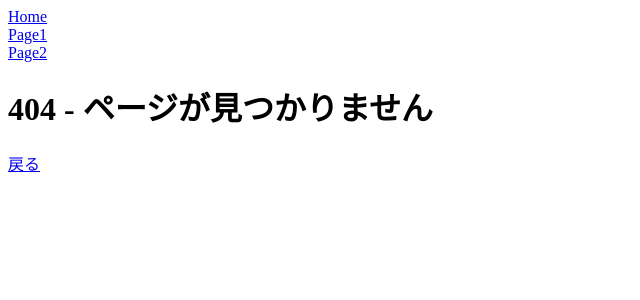
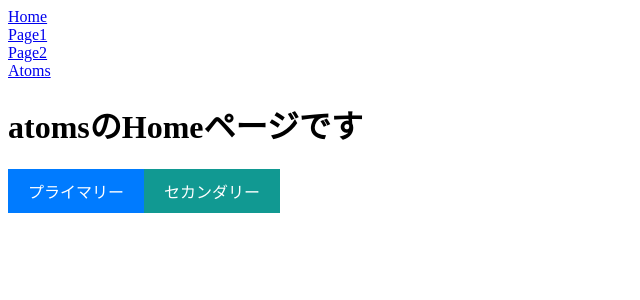
Before and after one commit to kingkazuma7/jakey_stepup_react17, a React (Create React App) app: page /atoms in a window 1280 px wide. Before the commit this address had no page. Shown: the top 300 px of the page, without its empty margins (0-640 px from the left). Built offline with nearby package versions, Linux system fonts and the light colour scheme.

Commit message:
29. Atomの作成

```diff
--- a/package.json
+++ b/package.json
@@ -10,10 +10,12 @@
     "@types/node": "^16.18.109",
     "@types/react": "^17.0.0",
     "@types/react-dom": "^17.0.0",
+    "@types/styled-components": "^5.1.34",
     "react": "^17.0.0",
     "react-dom": "^17.0.0",
     "react-router-dom": "^5.0.0",
     "react-scripts": "5.0.1",
+    "styled-components": "^6.1.13",
     "typescript": "^4.9.5",
     "web-vitals": "^2.1.4"
   },
--- a/src/App.tsx
+++ b/src/App.tsx
@@ -10,6 +10,8 @@ export default function App() {
         <Link to="/page1">Page1</Link>
         <br />
         <Link to="/page2">Page2</Link>
+        <br />
+        <Link to="/atoms">Atoms</Link>
         <Router />
       </div>
     </BrowserRouter>
--- /dev/null
+++ b/src/components/atoms/Atoms.tsx
@@ -0,0 +1,12 @@
+import { PrimaryButton } from './button/PrimaryButton';
+import { SecondaryButton } from './button/SecondaryButton';
+
+export const Atoms = () => {
+  return (
+    <>
+      <h1>atomsのHomeページです</h1>
+      <PrimaryButton>プライマリー</PrimaryButton>
+      <SecondaryButton>セカンダリー</SecondaryButton>
+    </>
+  );
+};
--- /dev/null
+++ b/src/components/atoms/button/BaseButton.tsx
@@ -0,0 +1,18 @@
+import styled from 'styled-components';
+
+export const BaseButton = styled.button`
+  color: white;
+  border: none;
+  padding: 10px 20px;
+  font-size: 16px;
+  cursor: pointer;
+  transition: background-color 0.3s ease;
+
+  &:hover {
+    background-color: #0056b3;
+  }
+
+  &:active {
+    transform: translateY(2px);
+  }
+`;
--- /dev/null
+++ b/src/components/atoms/button/PrimaryButton.tsx
@@ -0,0 +1,19 @@
+import styled from 'styled-components';
+import { BaseButton } from './BaseButton';
+
+interface PrimaryButtonProps {
+  children: React.ReactNode;
+}
+
+const StyledButton = styled(BaseButton)`
+  background-color: #007bff;
+`;
+
+export const PrimaryButton = (props: PrimaryButtonProps) => {
+  const { children } = props;
+  return (
+    <>
+      <StyledButton>{children}</StyledButton>
+    </>
+  );
+};
--- /dev/null
+++ b/src/components/atoms/button/SecondaryButton.tsx
@@ -0,0 +1,19 @@
+import styled from 'styled-components';
+import { BaseButton } from './BaseButton';
+
+interface SecondaryButtonProps {
+  children: React.ReactNode;
+}
+
+const StyledButton = styled(BaseButton)`
+  background-color: #119992;
+`;
+
+export const SecondaryButton = (props: SecondaryButtonProps) => {
+  const { children } = props;
+  return (
+    <>
+      <StyledButton>{children}</StyledButton>
+    </>
+  );
+};
--- /dev/null
+++ b/src/components/router/PageAtomsRoutes.tsx
@@ -0,0 +1,9 @@
+import { Atoms } from '../atoms/Atoms';
+
+export const PageAtomsRoutes = [
+  {
+    path: '/',
+    exact: true,
+    children: <Atoms />,
+  },
+];
--- a/src/components/router/Router.tsx
+++ b/src/components/router/Router.tsx
@@ -3,6 +3,7 @@ import { Home } from './Home';
 import { Page1Routes } from './Page1Routes';
 import { Page2Routes } from './Page2Routes';
 import { Page404 } from './Page404';
+import { PageAtomsRoutes } from './PageAtomsRoutes';
 
 export const Router = () => {
   return (
@@ -42,6 +43,22 @@ export const Router = () => {
           </Switch>
         )}
       ></Route>
+      <Route
+        path="/atoms"
+        render={({ match: { url } }) => (
+          <Switch>
+            {PageAtomsRoutes.map((route, index) => (
+              <Route
+                key={index}
+                exact={route.exact}
+                path={`${url}${route.path}`}
+              >
+                {route.children}
+              </Route>
+            ))}
+          </Switch>
+        )}
+      ></Route>
       <Route path="*">
         <Page404 />
       </Route>
```
Also changed, not shown: 1 other file (tests, documents, lock files or other folders).
